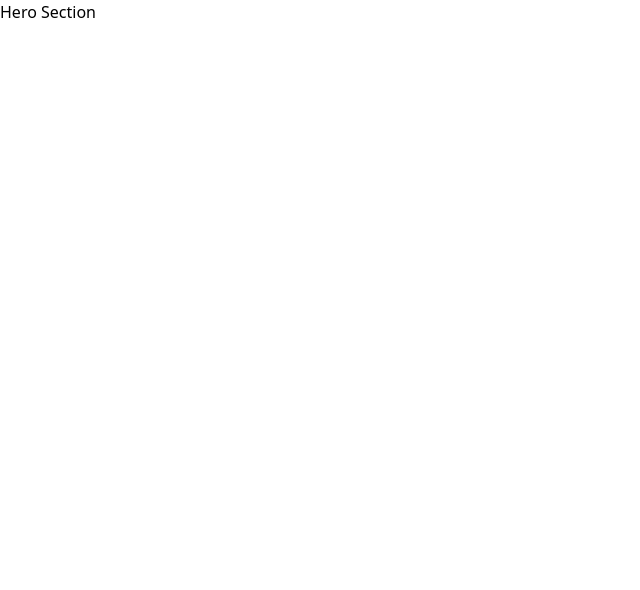
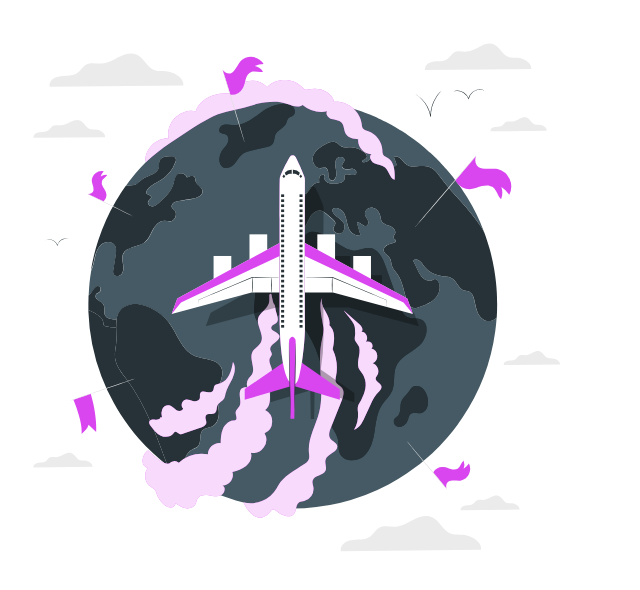
Before and after one commit to Franciele-Santos-Silva/Wanderlust, a Next.js app: page / in a window 1280 px wide. Shown: the top 590 px of the page, without its empty margins (0-640 px from the left). Built offline with nearby package versions, Linux system fonts and the light colour scheme.

Commit message:
Airplane

```diff
--- a/src/app/page.tsx
+++ b/src/app/page.tsx
@@ -1,7 +1,15 @@
+import Image from "next/image";
+
 export default function Home() {
   return (
     <main>
-      <h1>Hero Section</h1>
+      <section className="h-screen w-full">
+        <Image
+        src='/airplane.svg'
+        alt='Franciele'
+        width={580}
+        height={580}/>
+      </section>
     </main>
 
   );
```
Also changed, not shown: public/airplane.svg (added).
